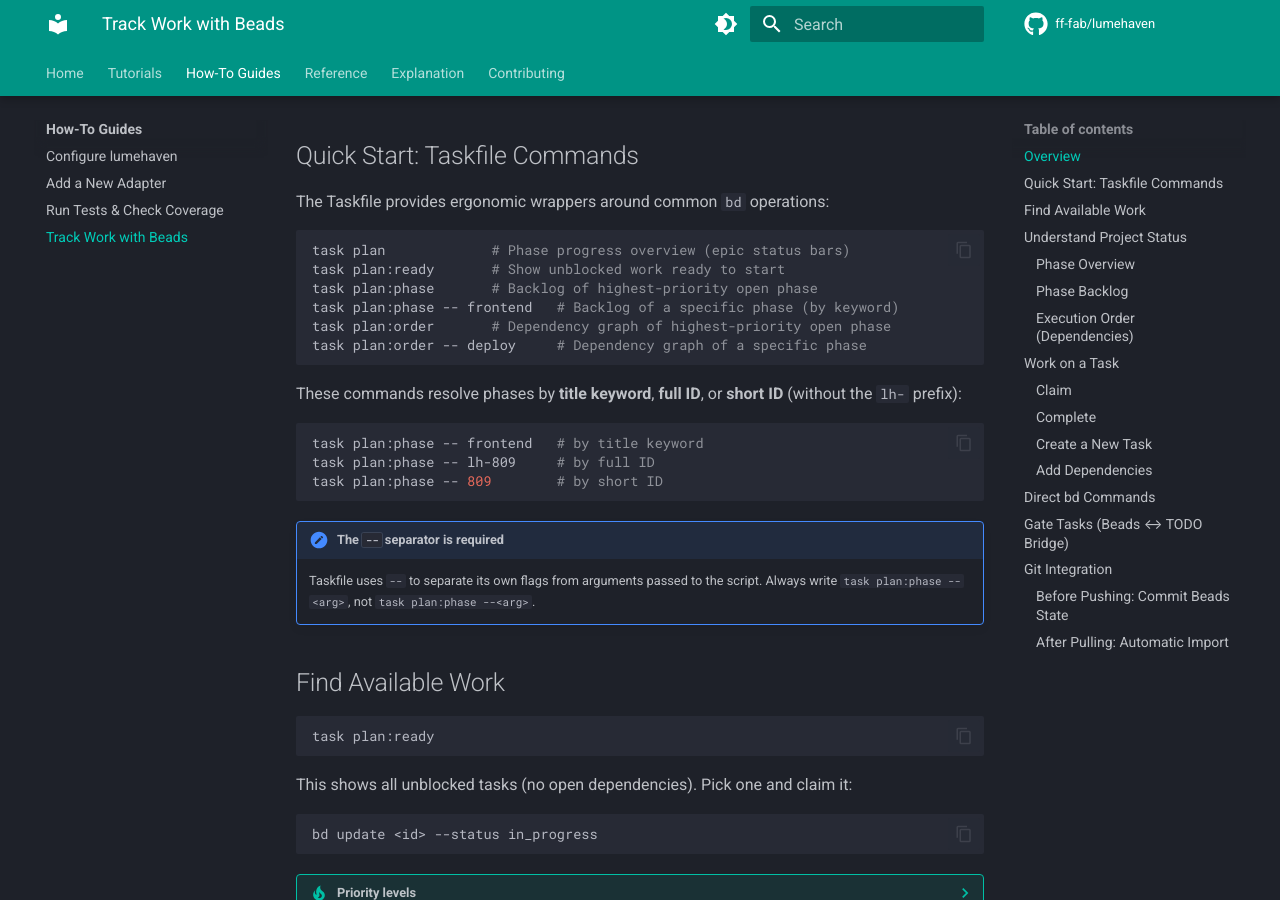
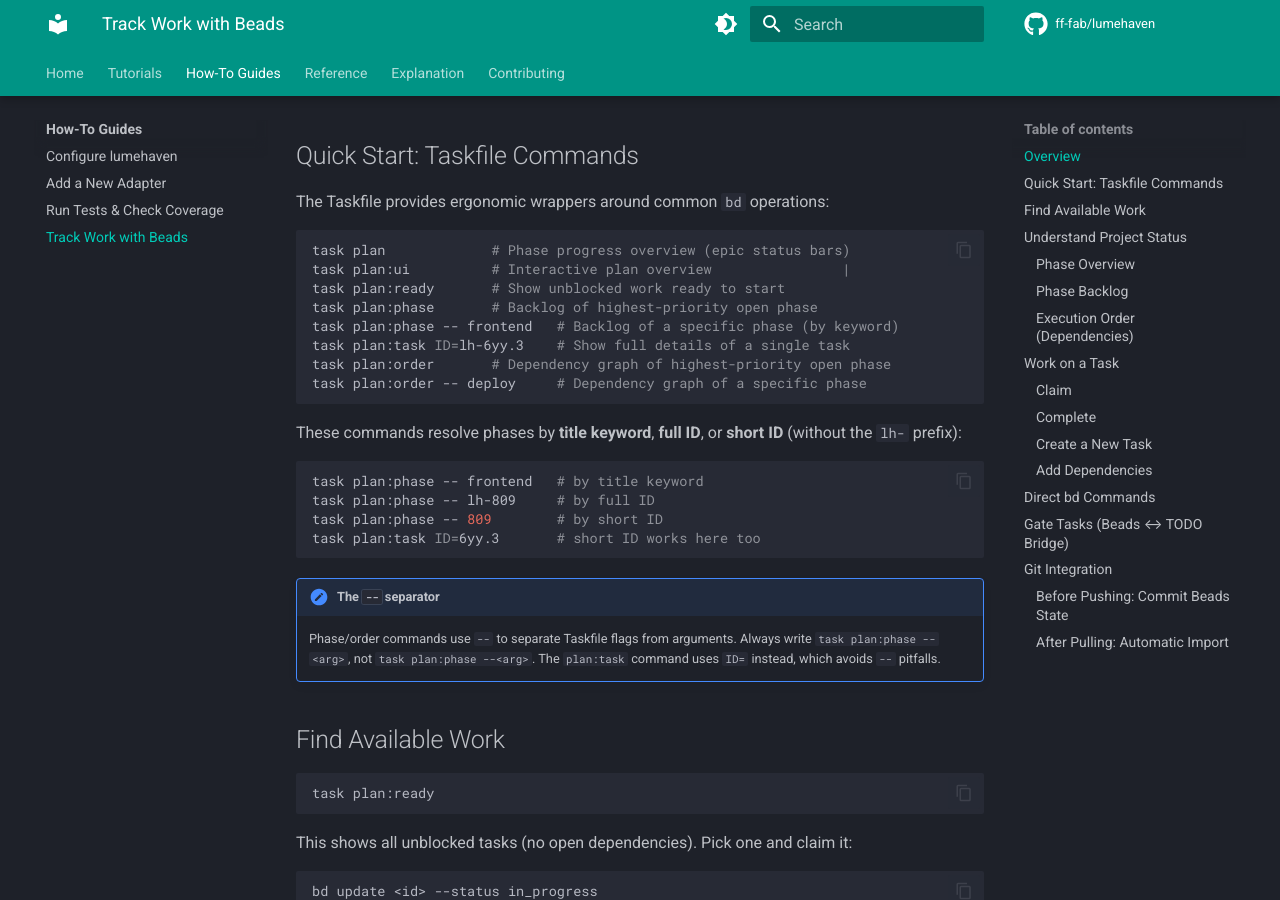
Before and after one commit to ff-fab/lumehaven, an MkDocs documentation site: the page built from docs/how-to/work-tracking.md, in a window 1280 px wide and 900 px high, scrolled down 592 px. Built offline with MkDocs 1.6.1 and Material for MkDocs 9.7.7, drawn with Linux system fonts in a browser that asks for light colours; comment, search, counter and statistics services are not loaded.

Commit message:
docs: add plan:task to developer documentation

````diff
--- a/docs/how-to/work-tracking.md
+++ b/docs/how-to/work-tracking.md
@@ -23,9 +23,11 @@ The Taskfile provides ergonomic wrappers around common `bd` operations:
 
 ```bash
 task plan             # Phase progress overview (epic status bars)
+task plan:ui          # Interactive plan overview                |
 task plan:ready       # Show unblocked work ready to start
 task plan:phase       # Backlog of highest-priority open phase
 task plan:phase -- frontend   # Backlog of a specific phase (by keyword)
+task plan:task ID=lh-6yy.3    # Show full details of a single task
 task plan:order       # Dependency graph of highest-priority open phase
 task plan:order -- deploy     # Dependency graph of a specific phase
 ```
@@ -37,11 +39,13 @@ These commands resolve phases by **title keyword**, **full ID**, or **short ID**
 task plan:phase -- frontend   # by title keyword
 task plan:phase -- lh-809     # by full ID
 task plan:phase -- 809        # by short ID
+task plan:task ID=6yy.3       # short ID works here too
 ```
 
-!!! note "The `--` separator is required"
-    Taskfile uses `--` to separate its own flags from arguments passed to the script.
+!!! note "The `--` separator"
+    Phase/order commands use `--` to separate Taskfile flags from arguments.
     Always write `task plan:phase -- <arg>`, not `task plan:phase --<arg>`.
+    The `plan:task` command uses `ID=` instead, which avoids `--` pitfalls.
 
 ## Find Available Work
 
````
Also changed, not shown: docs/tutorials/development-setup.md (+1 -0 lines).
